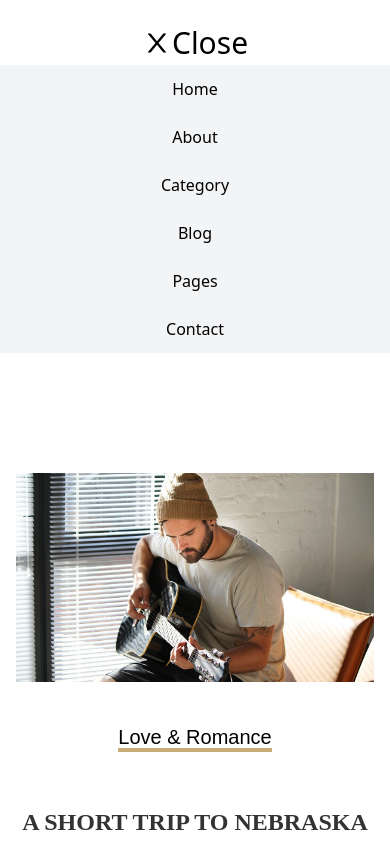
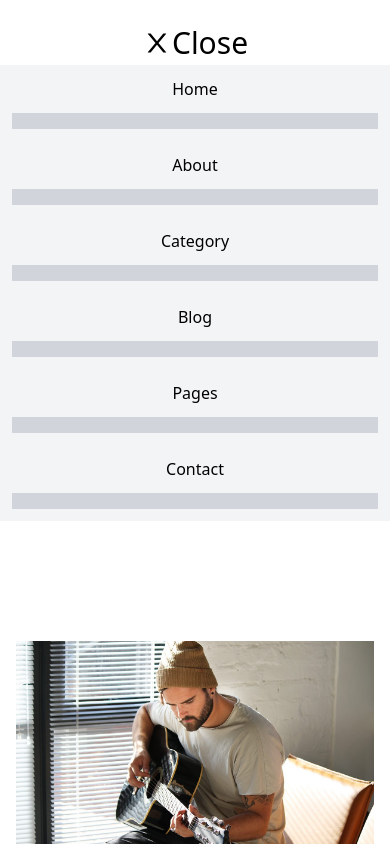
Before and after one commit to statichunt/techfeed-nextjs, a Next.js app: page /findLove in a window 390 px wide. Both pictures are taken after a click on the element "Menu". Shown: the top 844 px of the page. Built offline with nearby package versions, Linux system fonts and the light colour scheme.

Commit message:
work on dropdown in mobile menu

```diff
--- a/component/NavMenu/DropDownMenu.js
+++ b/component/NavMenu/DropDownMenu.js
@@ -1,5 +1,5 @@
 import Link from 'next/dist/client/link'
-import { useContext } from 'react'
+import { useContext,useState } from 'react'
 import {AiOutlineClose} from 'react-icons/ai'
 import { NavElement } from '../../config/Menu'
 import { AppContext } from '../AppContext'
@@ -7,7 +7,12 @@ import { AppContext } from '../AppContext'
 
 
 
+
 const DropDownMenu = ({isOpen, toggle}) => {
+    const [isDropdown,setDropDown]=useState(true)
+    const handleDropDown=()=>{
+        setDropDown(!isDropdown)
+    }
 
     //    create dropdown menu
     const [postLength]=useContext(AppContext)
@@ -42,10 +47,10 @@ const DropDownMenu = ({isOpen, toggle}) => {
                </div>
                  <ul className="block  bg-gray-100 transition-transform duration-500 ease-in-out">
 
-             { NavElement.map(data=>   <li className="p-3 hover:bg-gray-300 group relative" onClick={toggle}  key={data.menu}><Link href={data.link}><a className="" >{data.menu}</a></Link>
+             { NavElement.map(data=>   <li className="p-3 hover:bg-gray-300  relative" onClick={toggle,handleDropDown}  key={data.menu}><Link href={data.link}><a className="" >{data.menu}</a></Link>
 
 
-                                    <ul  className={data.submenu[0].page != "" ?"  hidden group-hover:block subMenu  static bg-gray-300 w-full " :"hidden"}>
+                                    <ul  className={data.submenu[0].page != "page" || isDropdown? " block  subMenu  static bg-gray-300 w-full " :"  hidden "}>
                                         {
                                             data.submenu[0].page != "" && pages.map(p => <Link href={`/?page=${page + p.link}`}><a className="text-black  "><li className="rounded-sm  hover:bg-gray-100 px-2 py-1 capitalize" key={p.list}>{p.list}</li></a></Link>)
                                         }
```
